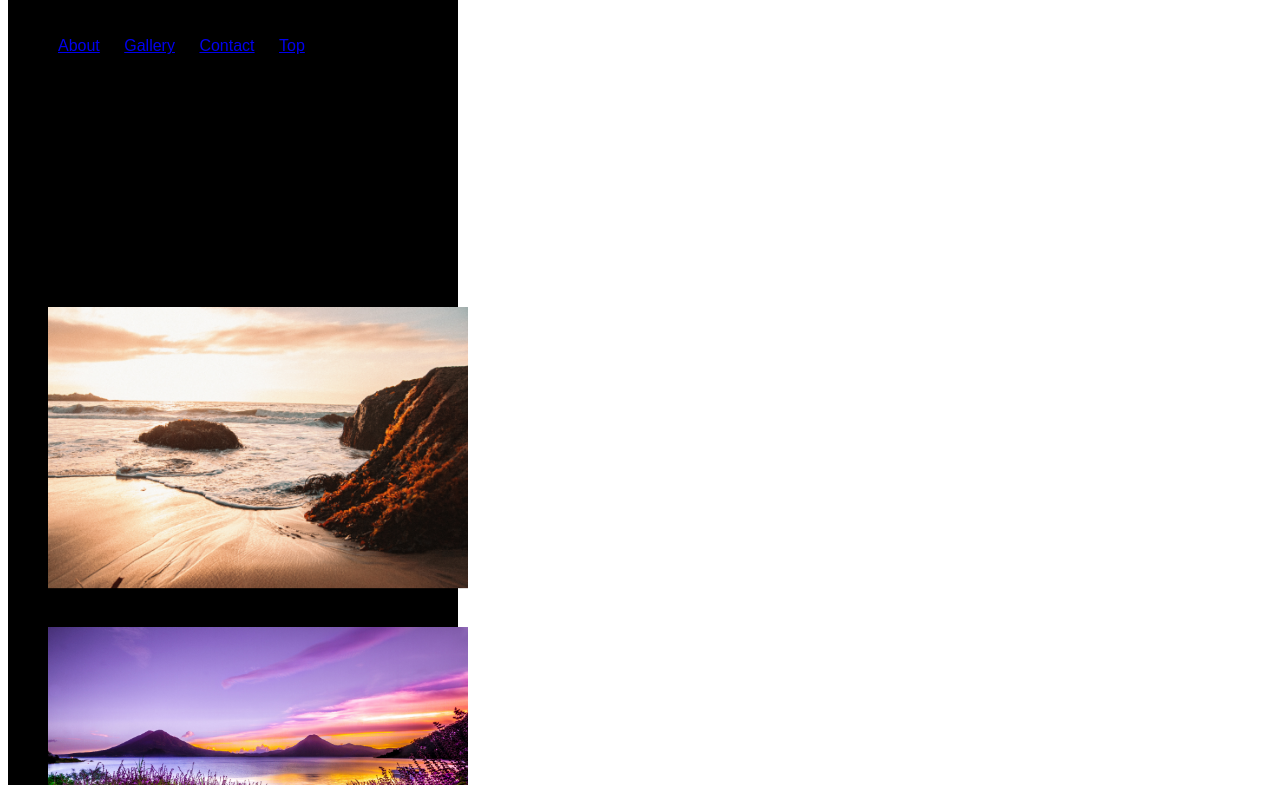
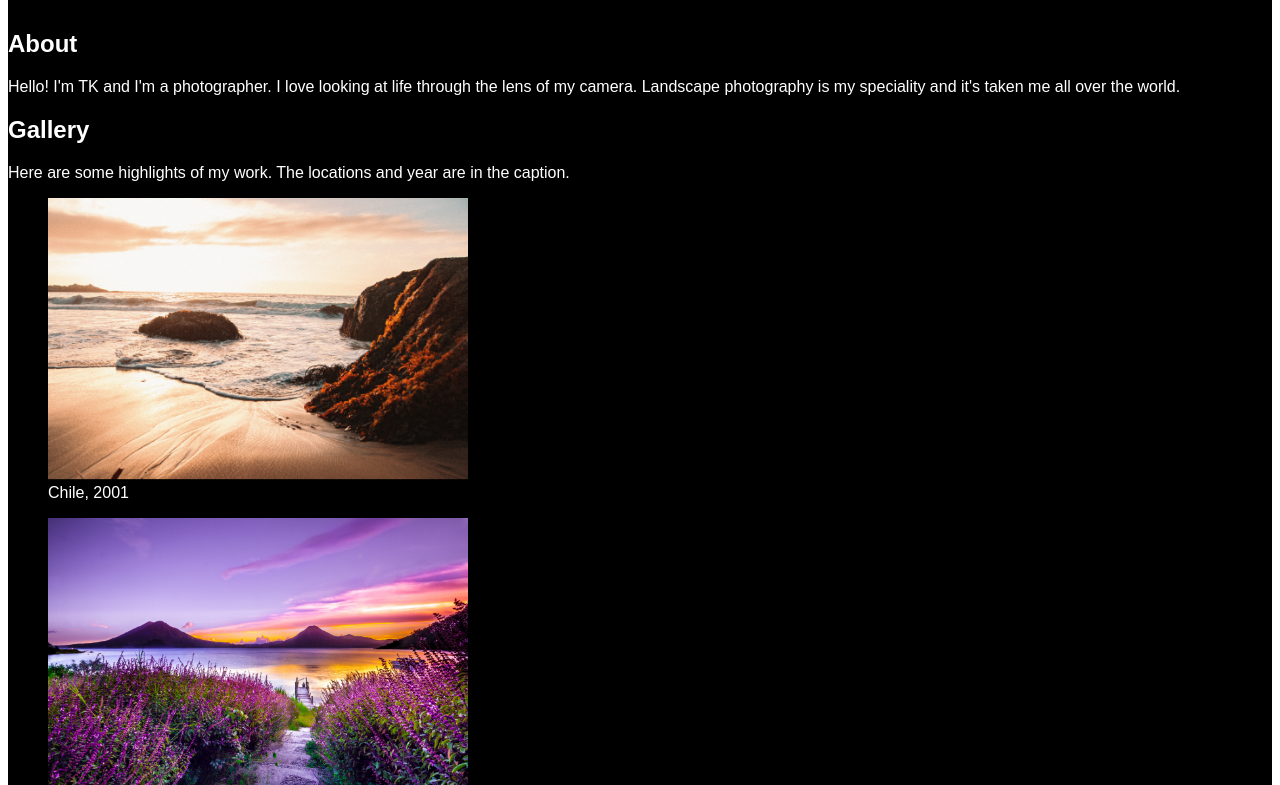
Before and after one commit to apatersonASU/photogallery, a plain HTML site: page index.html in a window 1280 px wide. Shown: the part 177-962 px from the top of the page. Drawn offline with Linux system fonts and the light colour scheme.

Commit message:
Update styles.css

```diff
--- a/styles.css
+++ b/styles.css
@@ -4,7 +4,8 @@ html {
 }
 body {
     background-color: #000000;
-    max-width: 450px;
+    color: #ffffff;
+    min-width: 485px;
 }
 h1{
    text-align: center;
@@ -19,8 +20,13 @@ nav {
     color: #ffffff
 }
 nav li {
-    list-style:none;
-    display:inline-block;
-    margin:10px;
+    list-style: none;
+    text-decoration: none;
+    display: inline-block;
+    margin: 10px;
     text-align: center;
 }
+nav a {
+    color: #ffffff;
+    text-transform: uppercase
+}
```
